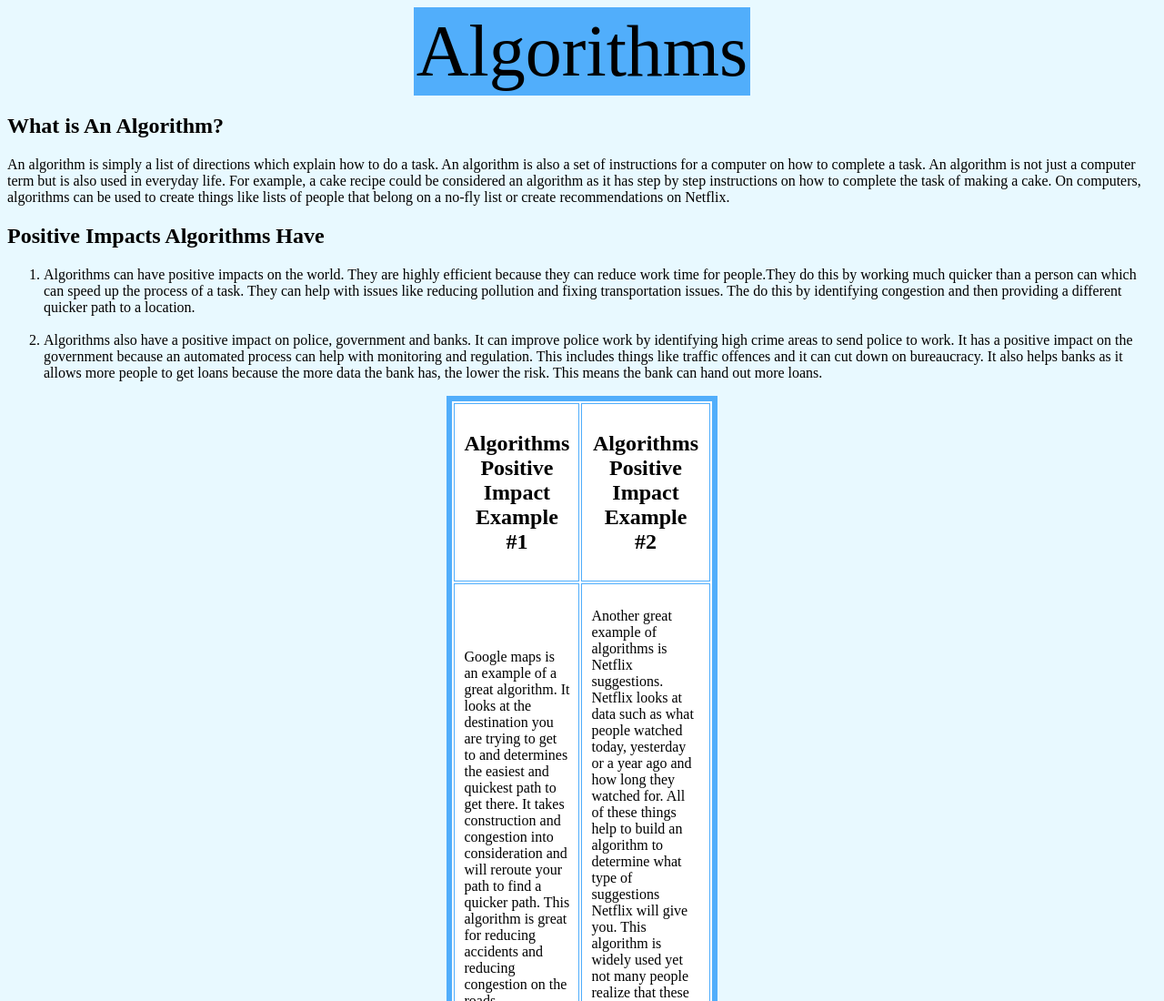
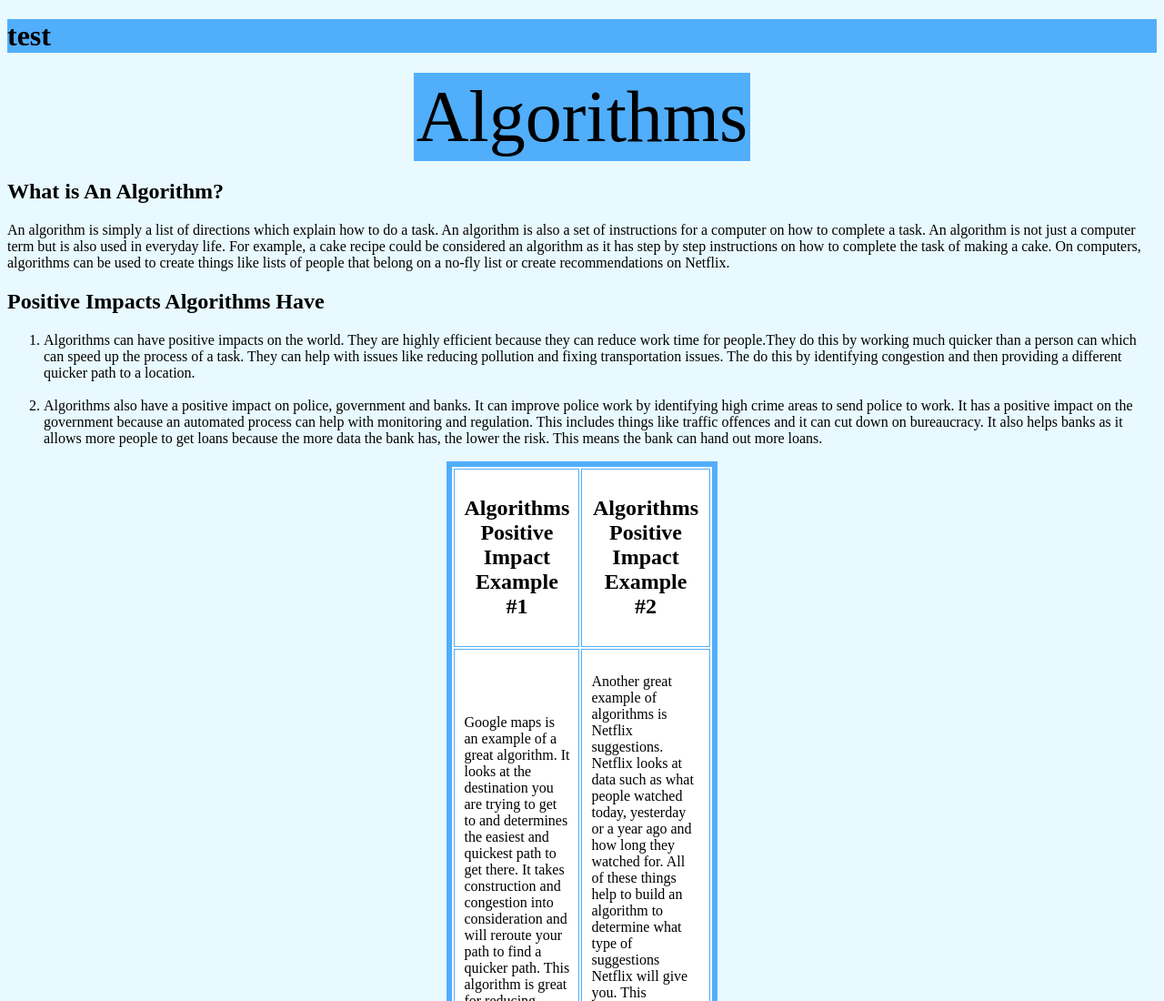
Before and after one commit to mandykg/mandykg.github.io, a plain HTML site: page index.html in a window 1280 px wide. Shown: the top 1100 px of the page at 91% size. Drawn offline with Linux system fonts and the light colour scheme.

Commit message:
Update index.html

```diff
--- a/index.html
+++ b/index.html
@@ -7,7 +7,8 @@
     <style>
 		    body {background-color: #e8f9ff; color: Black;}
 	  </style>
-     <table align="center" style="background-color: #51aefb">
+	  <h1 style="background-color: #51aefb"> test  </h1>
+	     <table align="center" style="background-color: #51aefb">
 	 <tr>
 	   <td style="width:100%; text-align: center; font-size:5em" >
 	      Algorithms
```
